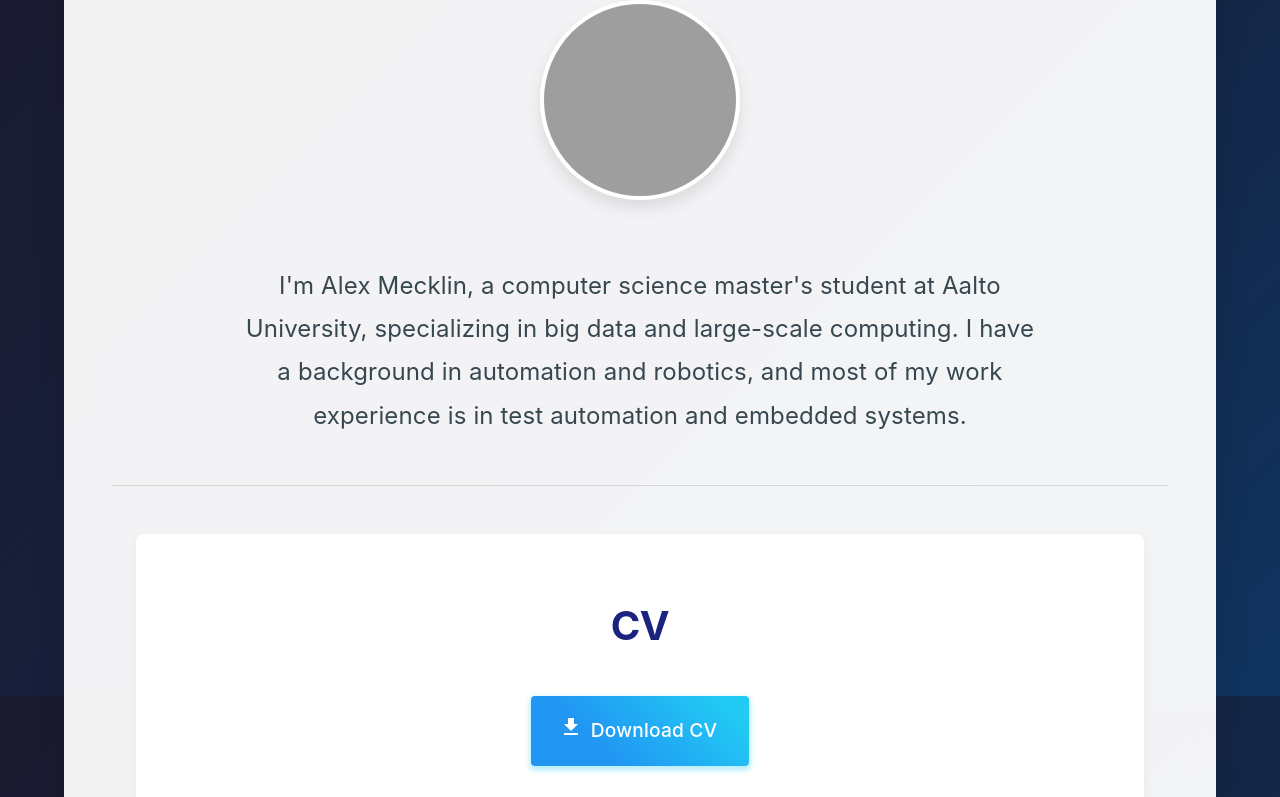
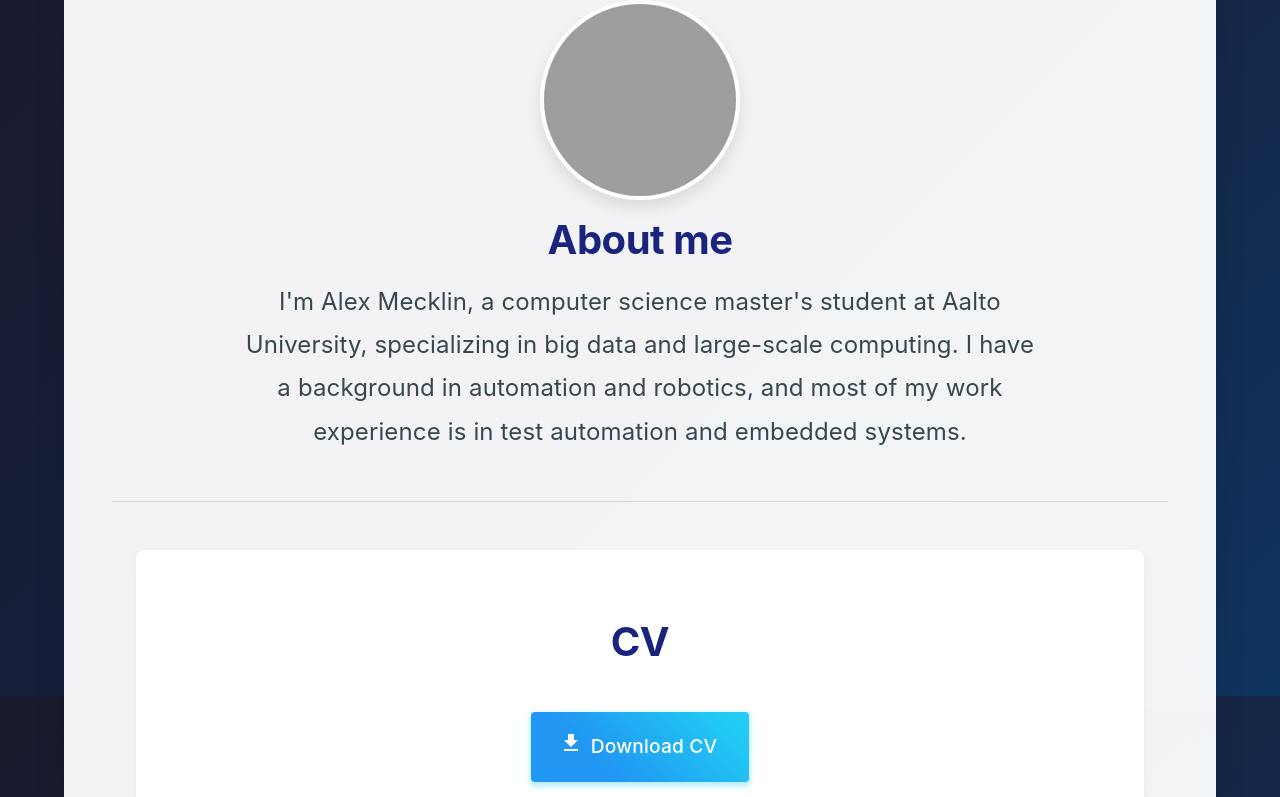
Before and after one commit to alex20m/website, a React (Create React App) app: page / in a window 1280 px wide. Shown: the part 904-1701 px from the top of the page. Built offline with nearby package versions, Linux system fonts and the light colour scheme; grey boxes are pictures that could not be loaded.

Commit message:
Home changed to about

```diff
--- a/src/App.js
+++ b/src/App.js
@@ -1,6 +1,6 @@
 import React, { useState, useEffect } from 'react';
 import Navbar from './components/Navbar';
-import Home from './pages/Home';
+import About from './pages/About';
 import Projects from './pages/Projects';
 import Resume from './pages/Resume';
 import Contact from './pages/Contact';
@@ -150,8 +150,8 @@
                 animate={{ opacity: 1 }}
                 transition={{ duration: 1 }}
               >
-                <section id="home" style={{ scrollMarginTop: '120px', paddingTop: '2rem' }}>
-                  <Home />
+                <section id="about" style={{ scrollMarginTop: '120px', paddingTop: '2rem' }}>
+                  <About />
                 </section>
                 <Divider sx={{ my: 6 }} />
                 <section id="cv" style={{ scrollMarginTop: '64px' }}>
--- a/src/components/Navbar.js
+++ b/src/components/Navbar.js
@@ -39,10 +39,10 @@
         <Box sx={{ flexGrow: 1, display: 'flex', gap: 2 }}>
           <Button
             color="inherit"
-            onClick={() => scrollToSection('home')}
+            onClick={() => scrollToSection('about')}
             sx={{ color: 'white' }}
           >
-            Home
+            About me
           </Button>
           <Button
             color="inherit"
--- a/src/pages/Home.js
+++ b/src/pages/About.js
@@ -2,7 +2,7 @@
 import { motion } from 'framer-motion';
 import ProfilePhoto from '../assets/profile.png'; // Changed from .jpg to .png
 
-function Home() {
+function About() {
   return (
     <Box sx={{
       display: 'flex',
@@ -21,11 +21,29 @@
           sx={{
             width: 200,
             height: 200,
-            mb: 4,
+            mb: 2,
             border: '4px solid white',
             boxShadow: '0 8px 16px rgba(0,0,0,0.1)',
           }}
         />
+      </motion.div>
+
+      <motion.div
+        initial={{ opacity: 0 }}
+        animate={{ opacity: 1 }}
+        transition={{ delay: 0.5, duration: 0.8 }}
+      >
+        <Typography
+          variant="h2"
+          color="primary"
+          sx={{
+            //mb: 2,
+            //mt: 6,
+            fontWeight: 'bold'
+          }}
+        >
+          About me
+        </Typography>
       </motion.div>
 
       <motion.div
@@ -37,7 +55,7 @@
           variant="body1"
           color="text.secondary"
           sx={{
-            mt: 4,
+            mt: 2,
             maxWidth: '800px',
             textAlign: 'center',
             lineHeight: 1.8,
@@ -52,4 +70,4 @@
   );
 }
 
-export default Home;
+export default About;
--- a/src/pages/LandingPage.js
+++ b/src/pages/LandingPage.js
@@ -11,10 +11,10 @@
   }, []);
 
   const handleScroll = () => {
-    const homeSection = document.getElementById('home');
-    if (homeSection) {
+    const aboutSection = document.getElementById('about');
+    if (aboutSection) {
       const offset = 120;
-      const elementPosition = homeSection.getBoundingClientRect().top;
+      const elementPosition = aboutSection.getBoundingClientRect().top;
       const offsetPosition = elementPosition + window.pageYOffset - offset;
 
       window.scrollTo({
```
